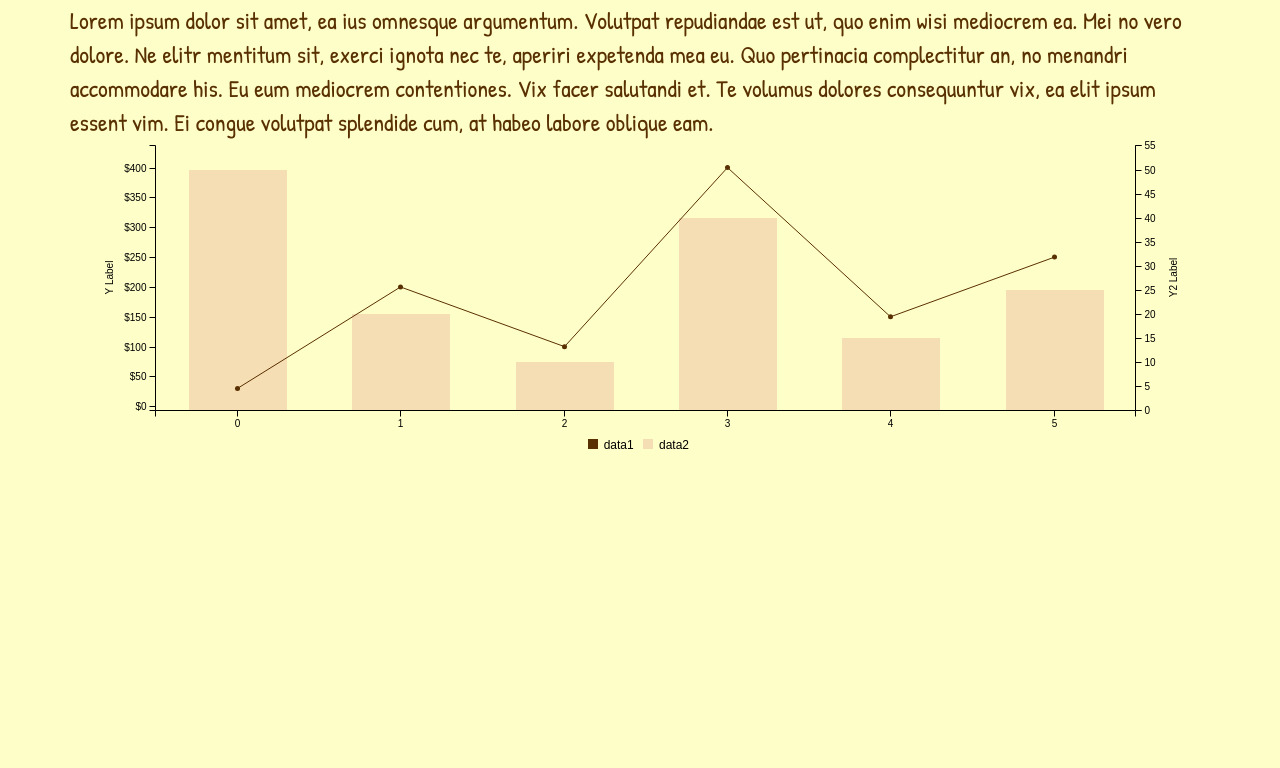
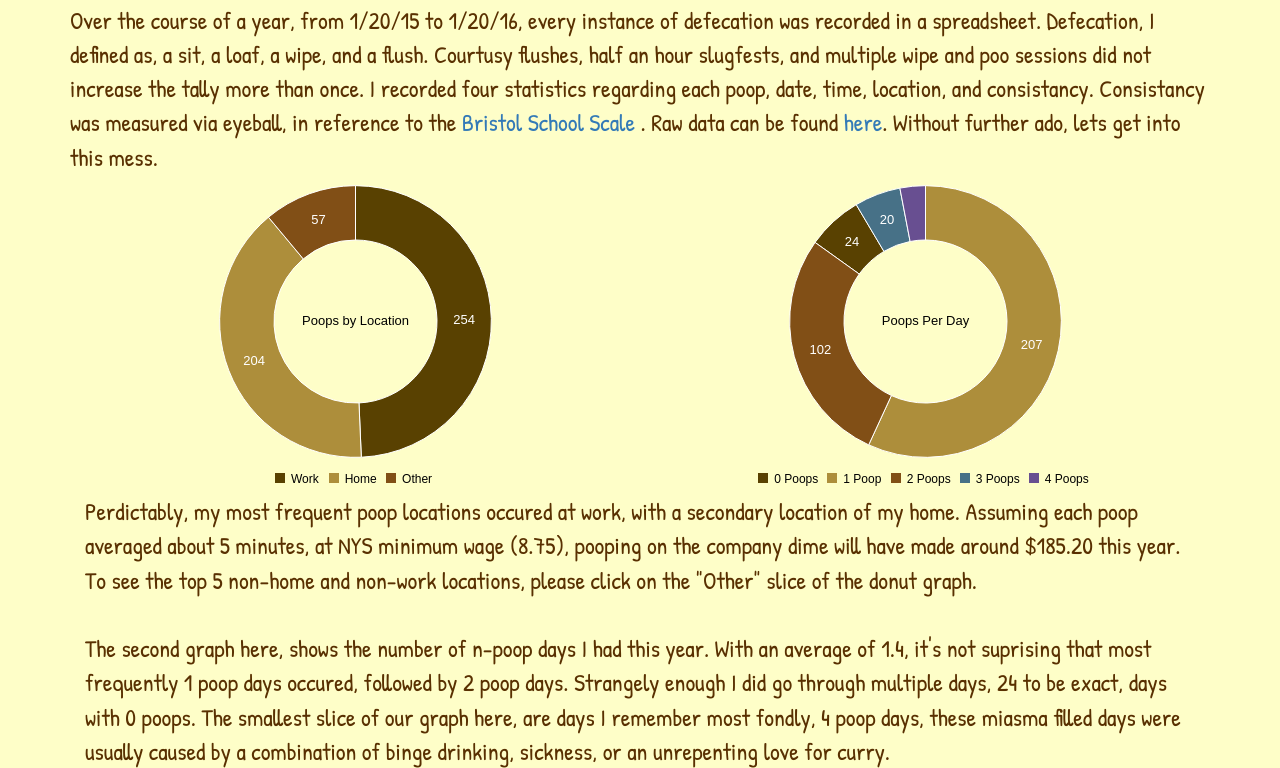
Before and after one commit to nick-barth/pooplog, a plain HTML site: page index.html in a window 1280 px wide. Shown: the part 483-1251 px from the top of the page. Before the commit the page ends 948 px from the top, so only its background shows below. Drawn offline with nearby package versions, Linux system fonts and the light colour scheme.

Commit message:
counters, first two graphs, and descriptions

```diff
--- a/index.html
+++ b/index.html
@@ -24,19 +24,19 @@
     </div>
     <div class='row quick-nums'>
       <div class='col-md-2 col-md-offset-2'>
-        <p class='big-num'>515</p>
+        <p class='big-num timer'></p>
         <p class='big-num-text'>Total poops </p>
       </div>
       <div class='col-md-2'>
-        <p class='big-num'>1.41</p>
+        <p class='big-num timer2'></p>
         <p class='big-num-text'>Poops per day </p>
       </div>
       <div class='col-md-2'>
-        <p class='big-num'>40</p>
+        <p class='big-num timer3'></p>
         <p class='big-num-text'>Unique Toliets</p>
       </div>
       <div class='col-md-2'>
-        <p class='big-num'>3.89</p>
+        <p class='big-num timer4'></p>
         <p class='big-num-text'>Average Consistancy </p>
       </div>
     </div>
@@ -44,15 +44,33 @@
       <div class='col-md-12'>
         <h1> Methodology </h1>
         <div class='notes'>
-          Lorem ipsum dolor sit amet, ea ius omnesque argumentum. Volutpat repudiandae est ut, quo enim wisi mediocrem ea. Mei no vero dolore. Ne elitr mentitum sit, exerci ignota nec te, aperiri expetenda mea eu.
-          Quo pertinacia complectitur an, no menandri accommodare his. Eu eum mediocrem contentiones. Vix facer salutandi et. Te volumus dolores consequuntur vix, ea elit ipsum essent vim. Ei congue volutpat splendide cum, at habeo labore oblique eam.
+          Over the course of a year, from 1/20/15 to 1/20/16, every instance of defecation was recorded in a spreadsheet.  Defecation, I defined as, a sit, a loaf, a wipe, and a flush.  Courtusy flushes, half an hour slugfests, and multiple wipe and poo sessions did not increase the tally more than once.
+          I recorded four statistics regarding each poop, date, time, location, and consistancy.  Consistancy was measured via eyeball, in reference to the <a href='https://en.wikipedia.org/wiki/Bristol_stool_scale'>Bristol School Scale </a>.  Raw data can be found <a href='https://docs.google.com/spreadsheets/d/13KKdGDYjxb085kSAB_LGJ7zIiQdtTBZD37K4uf4JH9g/edit?usp=sharing'> here</a>.
+          Without further ado, lets get into this mess.
         </div>
       </div>
     </div>
-    <div class='col-md-12'>
-      <div id='chart'>
+    <div class='col-md-6'>
+      <div id='pie1'>
       </div>
     </div>
+    <div class='col-md-6'>
+      <div id='pie2'>
+      </div>
+    </div>
+    <div class='col-md-12'>
+      <div class='notes'>
+        Perdictably, my most frequent poop locations occured at work, with a secondary location of my home.
+        Assuming each poop averaged about 5 minutes, at NYS minimum wage (8.75), pooping on the company dime will have made around $185.20 this year.
+        To see the top 5 non-home and non-work locations, please click on the "Other" slice of the donut graph.
+        <br /> <br />
+        The second graph here, shows the number of n-poop days I had this year.  With an average of 1.4, it's not suprising that most frequently 1 poop days occured, followed by 2 poop days.  Strangely enough I did go through multiple days, 24 to be exact, days with 0 poops.
+        The smallest slice of our graph here, are days I remember most fondly, 4 poop days, these miasma filled days were usually caused by a combination of binge drinking, sickness, or an unrepenting love for curry.
+
+      </div>
+    </div>
+
+
 
 
 
--- a/js/js.js
+++ b/js/js.js
@@ -1,6 +1,80 @@
+(function($) {
+    $.fn.countTo = function(options) {
+        // merge the default plugin settings with the custom options
+        options = $.extend({}, $.fn.countTo.defaults, options || {});
+
+        // how many times to update the value, and how much to increment the value on each update
+        var loops = Math.ceil(options.speed / options.refreshInterval),
+            increment = (options.to - options.from) / loops;
+
+        return $(this).each(function() {
+            var _this = this,
+                loopCount = 0,
+                value = options.from,
+                interval = setInterval(updateTimer, options.refreshInterval);
+
+            function updateTimer() {
+                value += increment;
+                loopCount++;
+                $(_this).html(value.toFixed(options.decimals));
+
+                if (typeof(options.onUpdate) == 'function') {
+                    options.onUpdate.call(_this, value);
+                }
+
+                if (loopCount >= loops) {
+                    clearInterval(interval);
+                    value = options.to;
+
+                    if (typeof(options.onComplete) == 'function') {
+                        options.onComplete.call(_this, value);
+                    }
+                }
+            }
+        });
+    };
+
+    $.fn.countTo.defaults = {
+        from: 0,  // the number the element should start at
+        to: 100,  // the number the element should end at
+        speed: 1000,  // how long it should take to count between the target numbers
+        refreshInterval: 100,  // how often the element should be updated
+        decimals: 0,  // the number of decimal places to show
+        onUpdate: null,  // callback method for every time the element is updated,
+        onComplete: null,  // callback method for when the element finishes updating
+    };
+})(jQuery);
+
 $(document).ready(function() {
 
-  var chart = c3.generate({
+  $('.timer').countTo({
+          from: 0,
+          to: 515,
+          speed: 2000,
+          refreshInterval: 4,
+  });
+  $('.timer2').countTo({
+          from: 0,
+          to: 1.41,
+          speed: 2000,
+          refreshInterval: 5,
+          decimals: 2,
+  });
+  $('.timer3').countTo({
+          from: 0,
+          to: 40,
+          speed: 2000,
+          refreshInterval: 3,
+  });
+  $('.timer4').countTo({
+          from: 0,
+          to: 3.89,
+          speed: 2000,
+          refreshInterval: 4,
+          decimals: 2,
+  });
+
+  var monthly_chart = c3.generate({
       bindto: '#chart',
       data: {
         columns: [
@@ -37,5 +111,80 @@ $(document).ready(function() {
         }
       }
   });
+  var per_day_pie = c3.generate({
+    bindto: '#pie2',
+    data: {
+        columns: [
+            ['0 Poops', 24],
+            ['1 Poop', 207],
+            ['2 Poops', 102],
+            ['3 Poops', 20],
+            ['4 Poops', 11],
+        ],
+        type : 'donut',
+    },
+    color: {
+      pattern: ['#594101', '#AD8E3B', '#814F16','#477187', '#684F91', '#AA9D39']
+    },
+    donut: {
+        title: "Poops Per Day",
+        label: {
+          format: function (value, ratio, id) {
+            return d3.format('s')(value);
+          }
+        }
+      }
+    });
+
+  var location_pie = c3.generate({
+    bindto: '#pie1',
+    data: {
+        columns: [
+            ['Work', 254],
+            ['Home', 204],
+            ['Other', 57],
+        ],
+        type : 'donut',
+        onclick: function (d, i) {
+          if(d.id === 'Other')
+          {
+            location_pie.load({
+                columns: [
+                    ['Wegmans', 8],
+                    ['Litchfield', 5],
+                    ['Pho Dollar', 4],
+                    ['Cousins', 3],
+                    ['Parents', 3]
+                ],
+                unload: ['Other', 'Home', 'Work'],
+            });
+
+            setTimeout(function () {
+              location_pie.load({
+                columns: [
+                    ['Work', 254],
+                    ['Home', 204],
+                    ['Other', 57],
+                ],
+                  unload: ['Wegmans', 'Litchfield', 'Pho Dollar', 'Cousins', 'Parents'],
+              });
+            }, 15000);
+
+
+          }
+         },
+    },
+    color: {
+      pattern: ['#594101', '#AD8E3B', '#814F16','#477187', '#684F91', '#AA9D39', ]
+    },
+    donut: {
+        title: "Poops by Location",
+        label: {
+          format: function (value, ratio, id) {
+            return d3.format('s')(value);
+          }
+        }
+      }
+    });
 
 });
```
